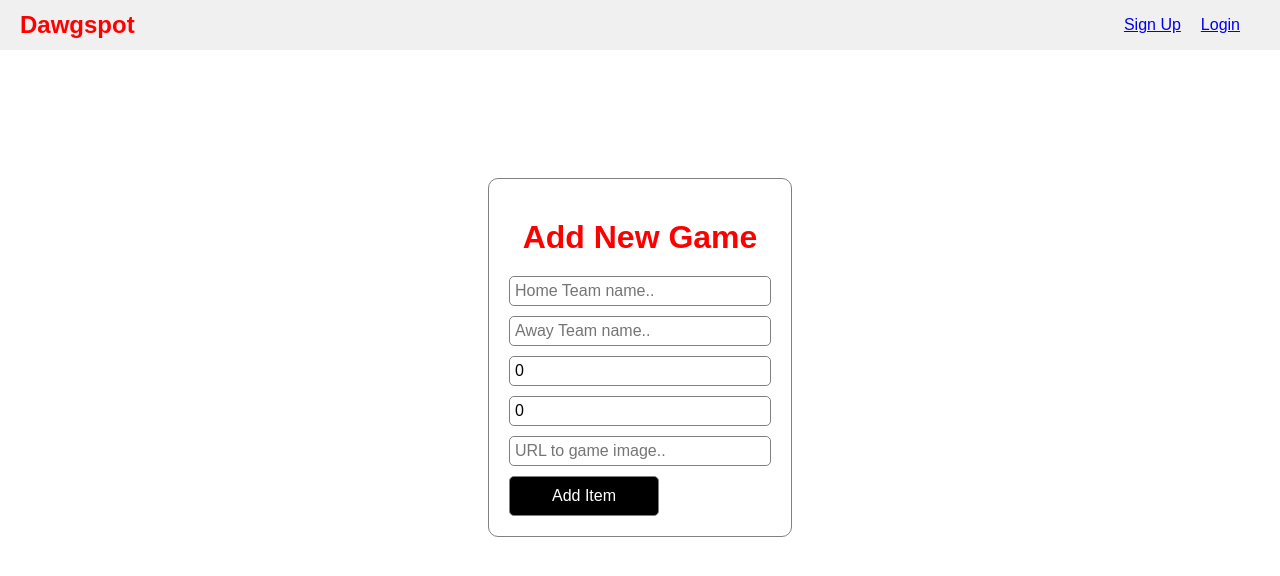
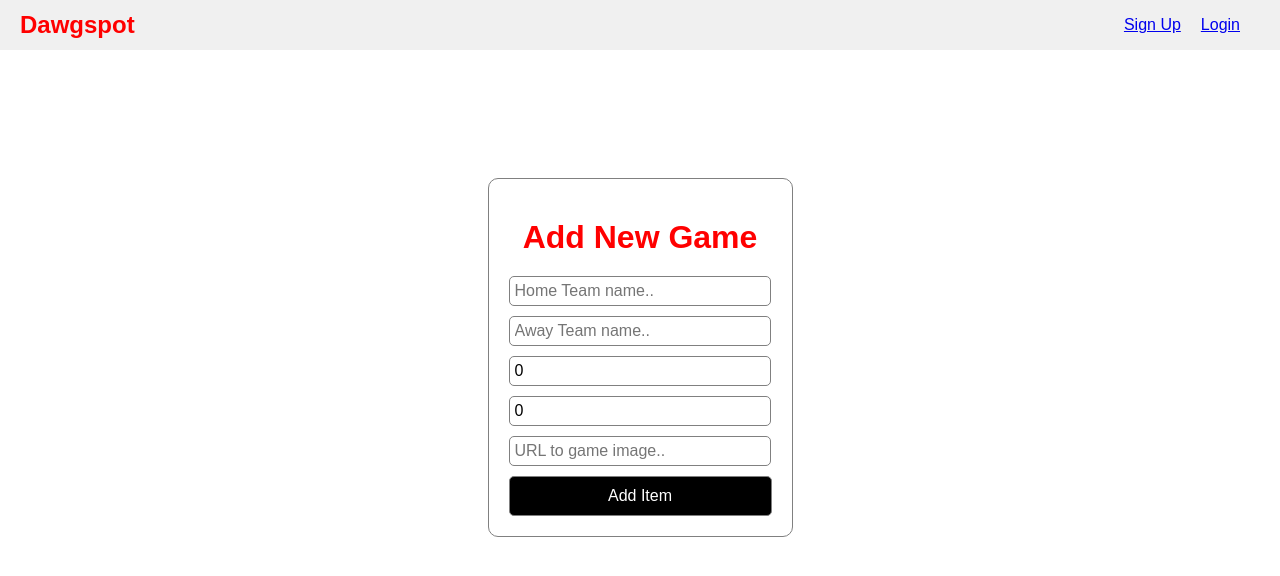
Before and after one commit to neerajraja/dawgspot, a React (Create React App) app: page /additem in a window 1280 px wide. Shown: the top 576 px of the page. Built offline with nearby package versions, Linux system fonts and the light colour scheme.

Commit message:
Fix AddItem CSS issues

```diff
--- a/src/additem/AddItem.css
+++ b/src/additem/AddItem.css
@@ -27,6 +27,10 @@
     display: inline-block;
 }
 
+#additem-button {
+    width: 263px;
+}
+
 .generic-button:hover {
     color: black;
     background-color: white;
--- a/src/additem/AddItem.jsx
+++ b/src/additem/AddItem.jsx
@@ -36,7 +36,7 @@ function AddItem() {
     }
 
     return(
-        <div className="container">
+        <div className="container" id="additem-container">
             <h1 className="additem-header">Add New Game</h1>
             <form className="additem-form" onSubmit={submitHandler}>
                 <input type="text" id="additem-hometeam" placeholder="Home Team name.." value={homeTeam} onChange={homeTeamChangeHandler}/>
@@ -44,7 +44,7 @@ function AddItem() {
                 <input type="number" id="additem-homescore" placeholder="Home Team score.." value={homeScore} onChange={homeScoreChangeHandler}/>
                 <input type="number" id="additem-awayscore" placeholder="Away Team score.." value={awayScore} onChange={awayScoreChangeHandler}/>
                 <input type="text" id="additem-gameimage" placeholder="URL to game image.." value={gameImage} onChange={gameImageChangeHandler}/>
-                <button className="generic-button" type="submit">Add Item</button>
+                <button className="generic-button" type="submit" id="additem-button">Add Item</button>
             </form>
         </div>
     );
```
